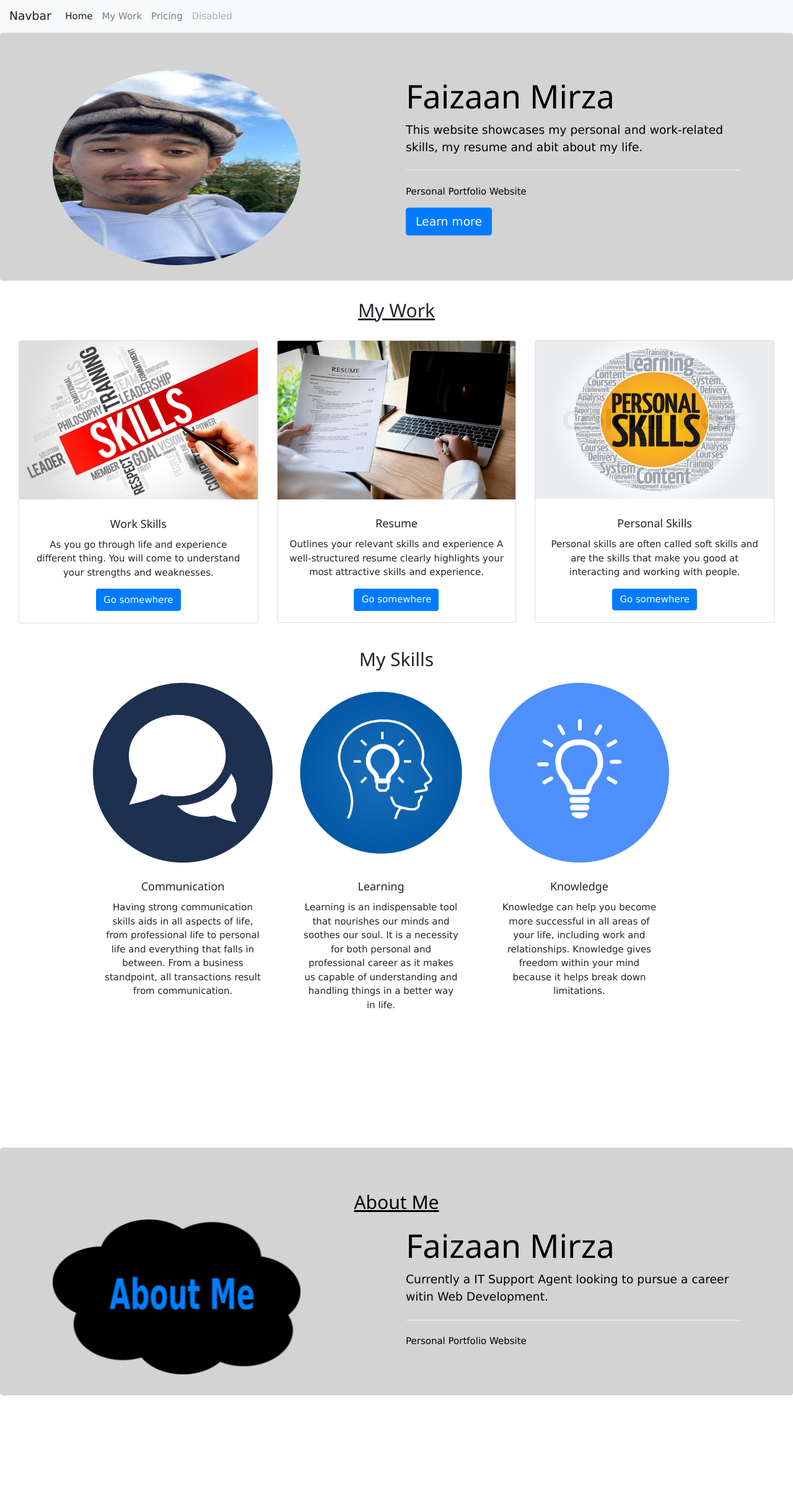
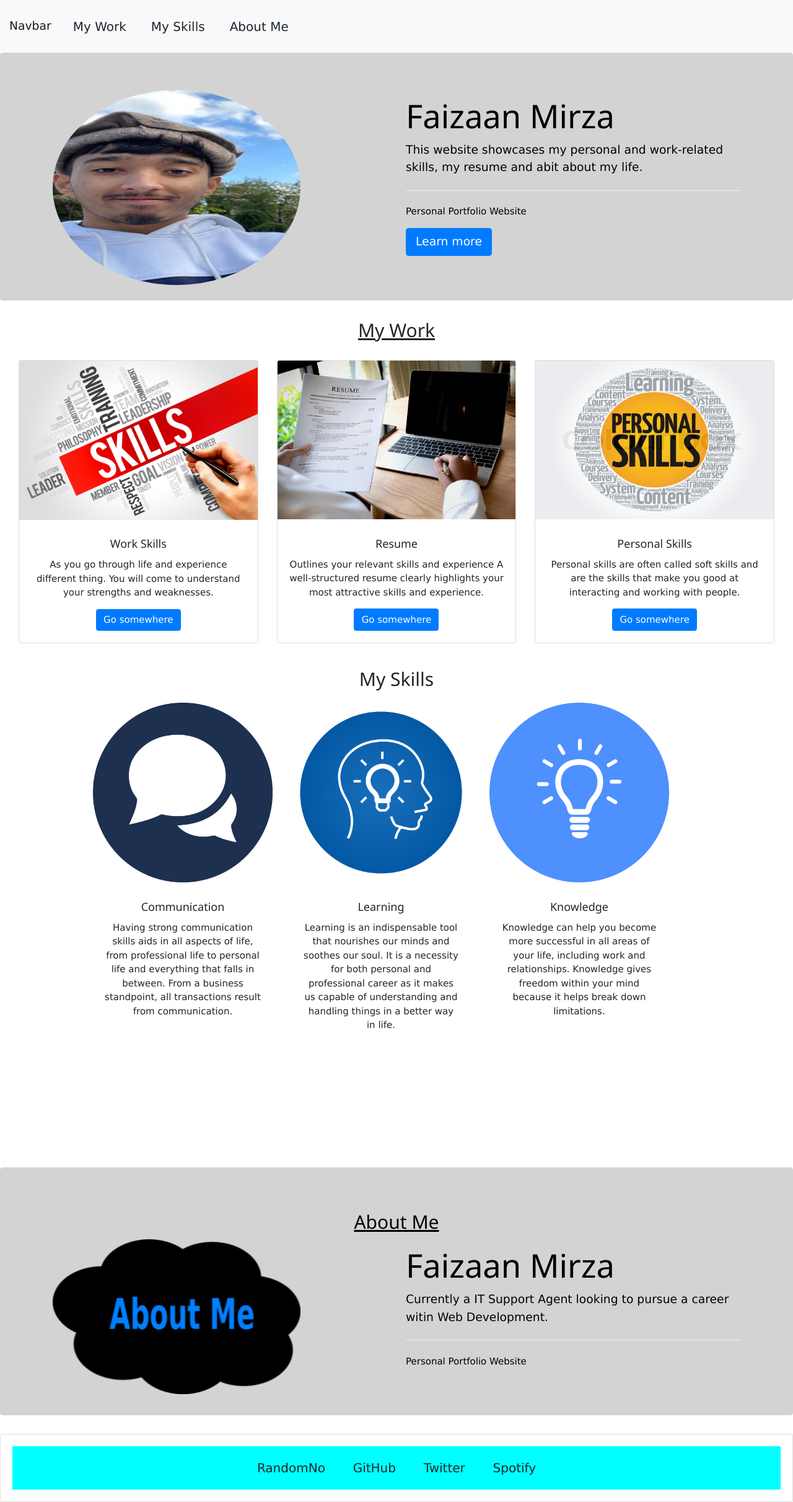
Before and after one commit to FaizaanM01/UXCHALLENGE-03, a plain HTML site: page index.html in a window 1280 px wide. Shown: the whole page at 62% size. Before the commit the page ends 2282 px from the top, so only its background shows below. Drawn offline with nearby package versions, Linux system fonts and the light colour scheme.

Commit message:
added a footer

```diff
--- a/index.css
+++ b/index.css
@@ -77,3 +77,48 @@ color: black;
     padding: 30px;
 
   }
+
+  .giv {
+    background-color: aqua;
+    list-style-type: none;
+    text-align: center;
+    margin: 0;
+    padding: 0;
+  }
+
+  .giv li {
+    display: inline-block;
+    font-size: 20px;
+    padding: 20px;
+  }
+
+  .card-text-center{
+
+    text-align: center;
+
+
+  }
+
+  .card-body{
+
+    text-align: center;
+  }
+
+  .nav{
+
+
+    list-style-type: none;
+    text-align: center;
+    margin: 0;
+    padding: 0;
+
+  }
+
+  .nav li{
+
+
+    display: inline-block;
+    font-size: 20px;
+    padding: 20px;
+
+  }
--- a/index.html
+++ b/index.html
@@ -22,19 +22,11 @@
       <span class="navbar-toggler-icon"></span>
     </button>
     <div class="collapse navbar-collapse" id="navbarNav">
-      <ul class="navbar-nav">
-        <li class="nav-item active">
-          <a class="nav-link" href="#">Home <span class="sr-only">(current)</span></a>
-        </li>
-        <li class="nav-item">
-          <a class="nav-link" href="#">My Work</a>
-        </li>
-        <li class="nav-item">
-          <a class="nav-link" href="#">Pricing</a>
-        </li>
-        <li class="nav-item">
-          <a class="nav-link disabled" href="#" tabindex="-1" aria-disabled="true">Disabled</a>
-        </li>
+
+      <ul class="nav">
+        <li><a href="#work">My Work</a></li>
+        <li><a href="#skills">My Skills</a></li>
+        <li><a href="#me">About Me</a></li>
       </ul>
     </div>
   </nav>
@@ -170,7 +162,17 @@
     </div>
 
 
+    <div class="card text-center">
+      <div class="card-body">
+        <ul class="giv">
+          <li><a href="#home">RandomNo</a></li>
+          <li><a href="#about">GitHub</a></li>
+          <li><a href="#clients">Twitter</a></li>
+          <li><a href="#contact">Spotify</a></li>
+        </ul>
+      </div>
 
+    </div>
 
 
 
```
